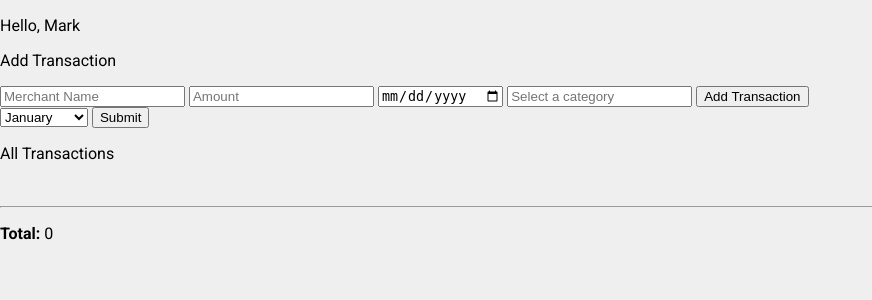
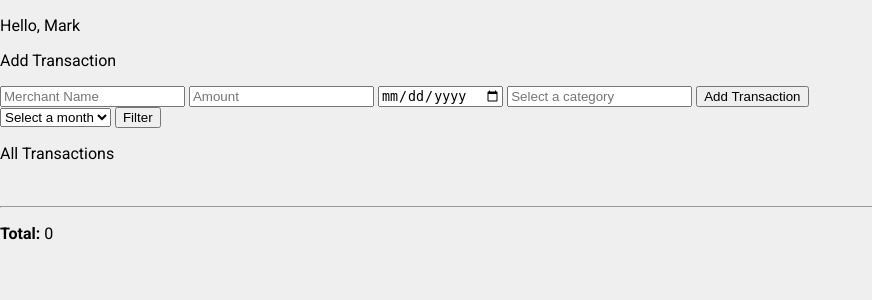
Before and after one commit to markslorach/spending_tracker_project, a Flask app: page /transactions in a window 1280 px wide. Shown: the part 38-338 px from the top of the page, without its empty margins (0-872 px from the left). Run offline with Flask 3, Linux system fonts and the light colour scheme; data that the repository does not hold is empty; some libraries are stand-ins or nearby versions.

Commit message:
filter by month is working IM ACTUALLY BUZZING

```diff
--- a/controllers/transaction_controller.py
+++ b/controllers/transaction_controller.py
@@ -57,9 +57,10 @@
     transaction_repository.update(transaction)
     return redirect('/transactions')
 
-# # Get transactions by month
-# @transaction_blueprint.route("/transactions/month/<month>", methods=['GET'])
-# def transactions_by_month(month):
-#     transactions = transaction_repository.select_by_month(month)
-#     total = transaction_repository.total_amount()
-#     return render_template("/transactions/month.html", transactions = transactions, total = total)
+# Sort transactions by month
+@transaction_blueprint.route("/transactions/filter", methods=['POST'])
+def sort_by_month():
+    filter = request.form['filter']
+    transactions = transaction_repository.select_by_month(filter)
+    total = transaction_repository.total_amount()
+    return render_template("transactions/index.html", transactions = transactions, total = total)
--- a/static/styles.css
+++ b/static/styles.css
@@ -25,11 +25,12 @@
     width: 1100px;
     max-width: 100%;
     height: auto;
-    transition: transform .3s;
+    opacity: 1;
+    transition: transform 0.5s ease;
 }
 
 img:hover {
-    transform: scale(1.05);
+    transform: scale(1.04);
 }
 
 .logo-flex-container {
--- a/templates/transactions/index.html
+++ b/templates/transactions/index.html
@@ -34,8 +34,12 @@
 
 </form>
 
-    <form>
+<form action="/transactions/filter" method="POST">
+
+    <label for="filter">Month: </label>
+
     <select name="filter" id="filter">
+        <option value="" selected>Select a month</option>
         <option value="01">January</option>
         <option value="02">February</option>
         <option value="03">March</option>
@@ -49,7 +53,9 @@
         <option value="11">November</option>
         <option value="12">December</option>
     </select>
-        <button type="submit">Submit</button>
+
+    <button type="submit">Filter</button>
+
 </form>
 
 <p>All Transactions</p>
--- a/templates/transactions/month.html
+++ b/templates/transactions/month.html
@@ -2,6 +2,6 @@
 
 {% block content %}
 
-{{ transactions }}
+
 
 {% endblock %}
--- a/templates/transactions/show.html
+++ b/templates/transactions/show.html
@@ -3,10 +3,11 @@
 {% block content %}
 
 <p>Transaction Info</p>
-
+<hr>
 <p>{{ transaction.merchant.name }}</p>
 <p>{{ transaction.tag }}</p>
 <p>£{{ transaction.amount }}</p>
+<hr>
 
  <p>Danger Zone</p>
 
```
Lines whose indentation alone changed are shown as unchanged.
